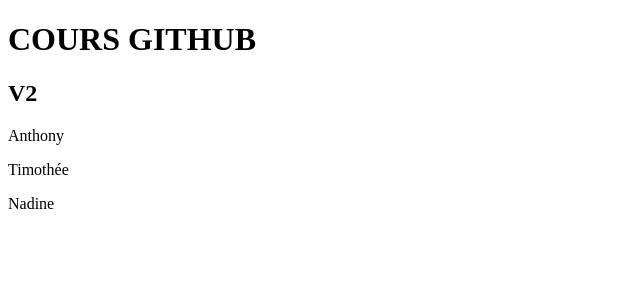
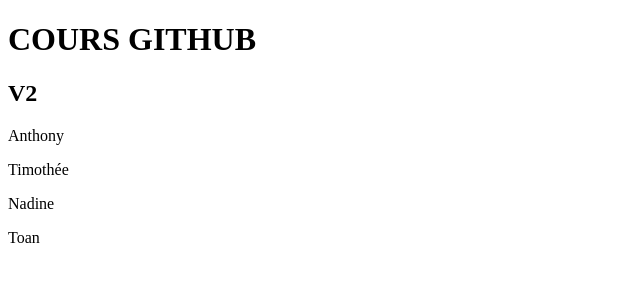
Before and after one commit to Anthony-Auduong/github-tuto, a plain HTML site: page index.html in a window 1280 px wide. Shown: the full height of the page, 0-640 px from the left. Drawn offline with Linux system fonts and the light colour scheme.

Commit message:
ajout Toan branch navbar

```diff
--- a/index.html
+++ b/index.html
@@ -14,5 +14,7 @@
     <P>Timothée</P>
 
     <p>Nadine</p>
+
+    <p>Toan</p>
 </body>
 </html>
```
